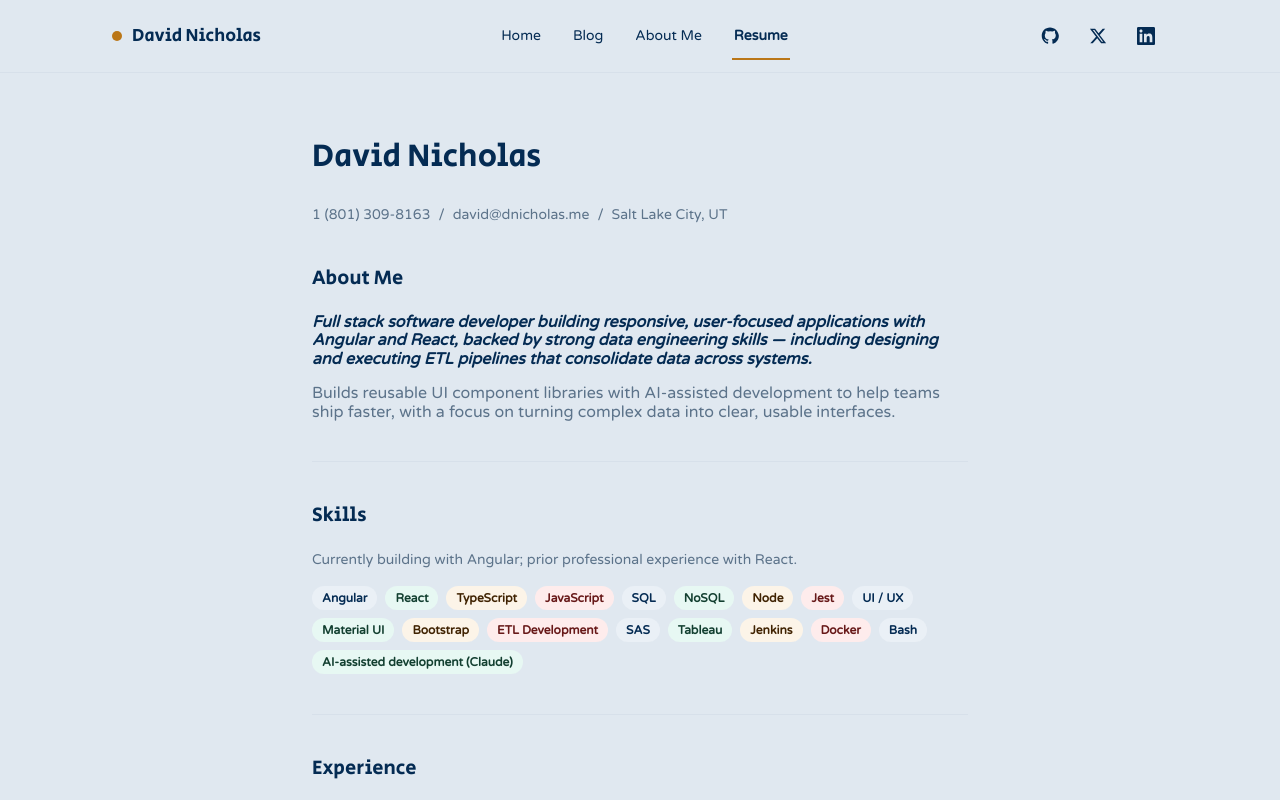
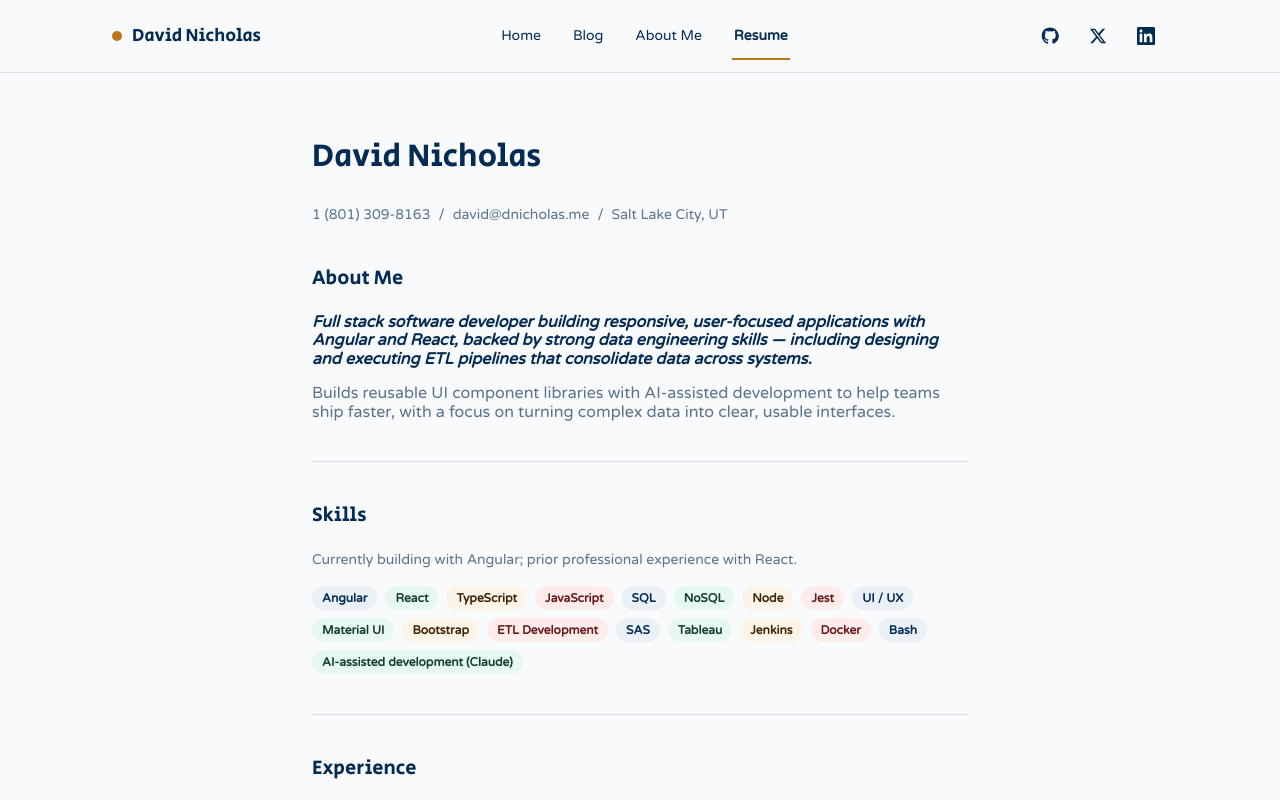
Before and after one commit to dead-alchemy/personal-site, a Next.js app: page /resume in a window 1280 px wide. Built offline with nearby package versions, Linux system fonts and the light colour scheme.

Commit message:
updating background colors.

```diff
--- a/components/BlogTemplate.jsx
+++ b/components/BlogTemplate.jsx
@@ -2,7 +2,7 @@ import BlogTitle from "./BlogTitle";
 
 const BlogTemplate = ({title, children}) => {
 	return (
-		<article className="mx-auto max-w-[720px] px-4 py-12 sm:px-8 sm:py-16">
+		<article className="mx-auto w-full max-w-[720px] bg-background px-4 py-12 sm:px-8 sm:py-16">
 			{title && <BlogTitle {...title} />}
 			<div className="prose prose-neutral mt-8 max-w-none">
 				{children}
--- a/components/Nav.jsx
+++ b/components/Nav.jsx
@@ -22,7 +22,7 @@ const Nav = () => {
 	const router = useRouter();
 
 	return (
-		<header className="w-full border-b border-border">
+		<header className="w-full border-b border-border bg-background">
 			<div className="mx-auto flex h-[72px] max-w-[1120px] items-center justify-between gap-6 px-4 sm:px-8">
 				<Link href="/" className="flex shrink-0 items-center gap-2.5">
 					<span className="size-2.5 rounded-full bg-accent" />
--- a/pages/aboutme.jsx
+++ b/pages/aboutme.jsx
@@ -47,7 +47,7 @@ const AboutMe = () => {
 				<meta name="msapplication-TileColor" content="#0c457d"></meta>
 			</Head>
 
-			<div className="mx-auto flex max-w-[720px] flex-col gap-10 px-4 py-12 sm:px-8 sm:py-16">
+			<div className="mx-auto flex w-full max-w-[720px] flex-col gap-10 bg-background px-4 py-12 sm:px-8 sm:py-16">
 				<div className="flex flex-col gap-4">
 					<h1 className="text-[32px] leading-tight sm:text-[40px]">
 						About Me
--- a/pages/resume.jsx
+++ b/pages/resume.jsx
@@ -77,7 +77,7 @@ const Resume = () => {
 				<meta name="msapplication-TileColor" content="#0c457d"></meta>
 			</Head>
 
-			<div className="mx-auto flex max-w-[720px] flex-col gap-10 px-4 py-12 sm:px-8 sm:py-16">
+			<div className="mx-auto flex w-full max-w-[720px] flex-col gap-10 bg-background px-4 py-12 sm:px-8 sm:py-16">
 				<div className="flex flex-col gap-2">
 					<h1 className="text-[32px] leading-tight sm:text-[40px]">
 						David Nicholas
--- a/styles/globals.scss
+++ b/styles/globals.scss
@@ -12,7 +12,6 @@ body {
 	padding: 0;
 	margin: 0;
 	min-height: 100vh;
-	background-color: $color-0-3;
 	overflow: auto;
 	font-family: "verala-round", sans-serif, -apple-system, BlinkMacSystemFont,
 		Segoe UI, Roboto, Oxygen, Ubuntu, Cantarell, Fira Sans, Droid Sans,
```
